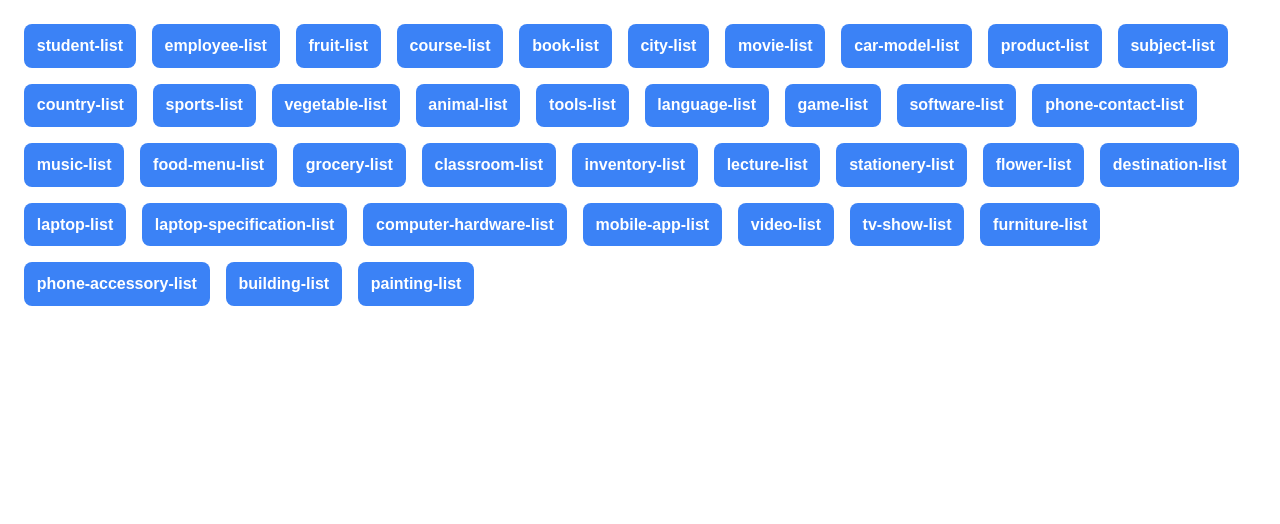
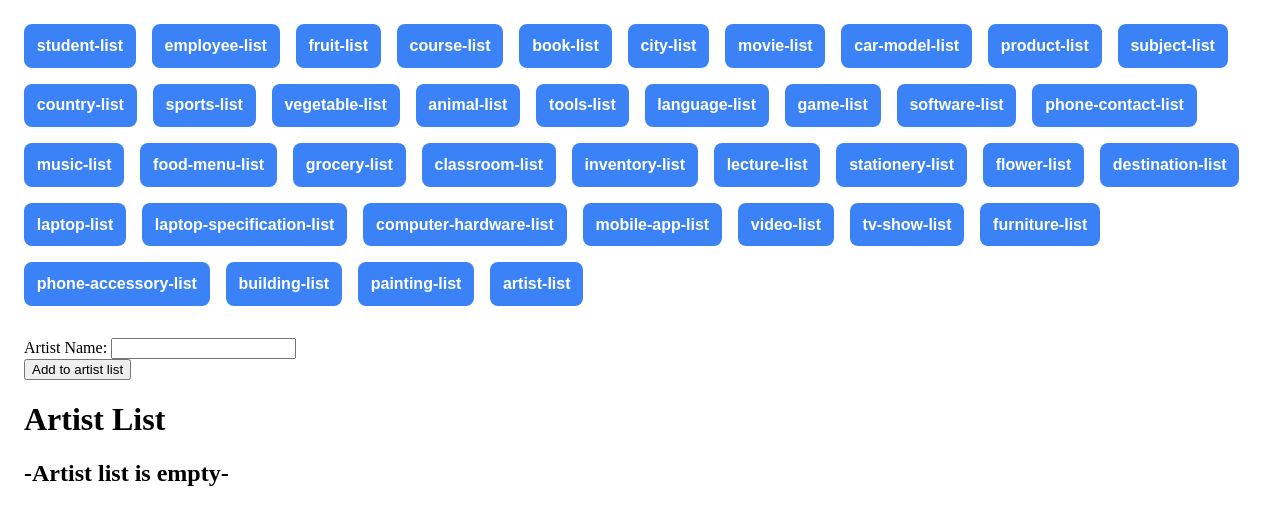
Before and after one commit to devken4u/angular-50-ds-services, an Angular app: page /artist-list in a window 1280 px wide. Before the commit this address led to /. Shown: the top 524 px of the page. Built offline with nearby package versions, Linux system fonts and the light colour scheme.

Commit message:
feat(artist list): Added artist list component

```diff
--- a/src/app/app.module.ts
+++ b/src/app/app.module.ts
@@ -42,6 +42,7 @@ import { FurnitureListComponent } from './furniture-list/furniture-list.componen
 import { PhoneAccessoryComponent } from './phone-accessory/phone-accessory.component';
 import { BuildingListComponent } from './building-list/building-list.component';
 import { PaintingListComponent } from './painting-list/painting-list.component';
+import { ArtistListComponent } from './artist-list/artist-list.component';
 
 @NgModule({
   declarations: [
@@ -83,7 +84,8 @@ import { PaintingListComponent } from './painting-list/painting-list.component';
     FurnitureListComponent,
     PhoneAccessoryComponent,
     BuildingListComponent,
-    PaintingListComponent
+    PaintingListComponent,
+    ArtistListComponent
   ],
   imports: [
     RouterOutlet,
--- a/src/app/app.routes.ts
+++ b/src/app/app.routes.ts
@@ -37,6 +37,7 @@ import { FurnitureListComponent } from './furniture-list/furniture-list.componen
 import { PhoneAccessoryComponent } from './phone-accessory/phone-accessory.component';
 import { BuildingListComponent } from './building-list/building-list.component';
 import { PaintingListComponent } from './painting-list/painting-list.component';
+import { ArtistListComponent } from './artist-list/artist-list.component';
 
 export const routes: Routes = [
   { path: '', redirectTo: 'student-list', pathMatch: 'full' },
@@ -81,4 +82,5 @@ export const routes: Routes = [
   { path: 'phone-accessory-list', component: PhoneAccessoryComponent },
   { path: 'building-list', component: BuildingListComponent },
   { path: 'painting-list', component: PaintingListComponent },
+  { path: 'artist-list', component: ArtistListComponent },
 ];
--- /dev/null
+++ b/src/app/artist-list/artist-list.component.html
@@ -0,0 +1,20 @@
+<main>
+  <div>
+    <label for="name">Artist Name: </label>
+    <input type="text" id="name" [(ngModel)]="name" />
+    <br />
+    <button (click)="add()">Add to artist list</button>
+  </div>
+  <div>
+    <h1>Artist List</h1>
+    @if( artistList.length === 0){
+    <h2>-Artist list is empty-</h2>
+    }@else{
+    <ol>
+      @for( artist of artistList; track $index){
+      <li [style.marginBottom]="'20px'">Artist Name: {{ artist.name }}</li>
+      }
+    </ol>
+    }
+  </div>
+</main>
--- /dev/null
+++ b/src/app/artist-list/artist-list.component.ts
@@ -0,0 +1,20 @@
+import { Component } from '@angular/core';
+import { Artist } from '../types';
+
+@Component({
+  selector: 'app-artist-list',
+  templateUrl: './artist-list.component.html',
+  styleUrl: './artist-list.component.css',
+})
+export class ArtistListComponent {
+  artistList: Artist[] = [];
+
+  name: string = '';
+
+  add() {
+    this.artistList.push({
+      name: this.name,
+    });
+    this.name = '';
+  }
+}
--- a/src/app/types.ts
+++ b/src/app/types.ts
@@ -175,3 +175,7 @@ export type Painting = {
   title: string;
   year: number;
 };
+
+export type Artist = {
+  name: string;
+};
```
Also changed, not shown: src/app/artist-list/artist-list.component.css (added), 1 other file (tests, documents, lock files or other folders).
